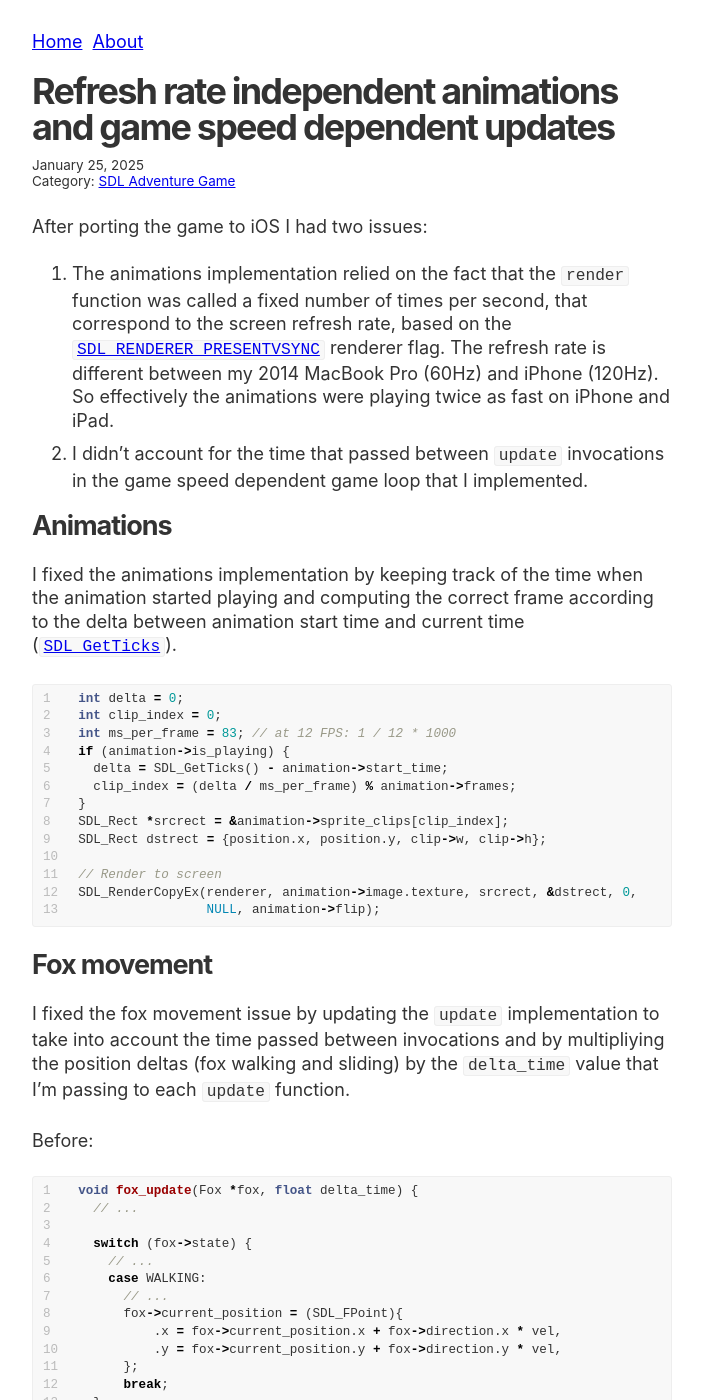
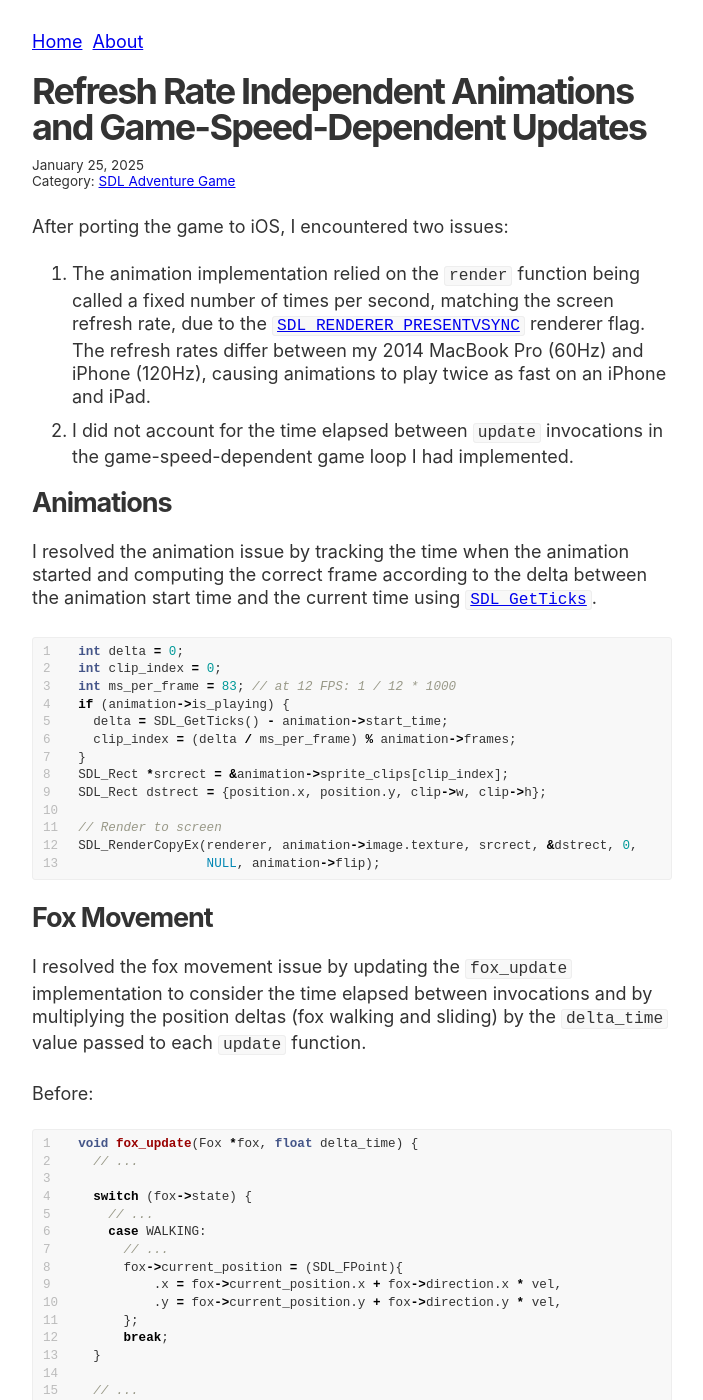
Before and after one commit to curlybracketshq/giovanni.curlybrackets.it, a Jekyll site: the page built from sdl-adventure-game/_posts/2025-01-25-refresh-rate-independent-animations-and-game-speed-dependent-updates.markdown, in a window 1280 px wide and 1400 px high. Shown: the whole window, without its empty margins (288-991 px from the left). Built offline with Jekyll 4.4.1, drawn with Linux system fonts in a browser that asks for light colours.

Commit message:
Improve content

````diff
--- a/sdl-adventure-game/_posts/2025-01-25-refresh-rate-independent-animations-and-game-speed-dependent-updates.markdown
+++ b/sdl-adventure-game/_posts/2025-01-25-refresh-rate-independent-animations-and-game-speed-dependent-updates.markdown
@@ -1,16 +1,16 @@
 ---
-title: Refresh rate independent animations and game speed dependent updates
+title: Refresh Rate Independent Animations and Game-Speed-Dependent Updates
 layout: post
 ---
 
-After porting the game to iOS I had two issues:
+After porting the game to iOS, I encountered two issues:
 
-1. The animations implementation relied on the fact that the `render` function was called a fixed number of times per second, that correspond to the screen refresh rate, based on the [`SDL_RENDERER_PRESENTVSYNC`](https://wiki.libsdl.org/SDL2/SDL_RendererFlags) renderer flag. The refresh rate is different between my 2014 MacBook Pro (60Hz) and iPhone (120Hz). So effectively the animations were playing twice as fast on iPhone and iPad.
-2. I didn't account for the time that passed between `update` invocations in the game speed dependent game loop that I implemented.
+1. The animation implementation relied on the `render` function being called a fixed number of times per second, matching the screen refresh rate, due to the [`SDL_RENDERER_PRESENTVSYNC`](https://wiki.libsdl.org/SDL2/SDL_RendererFlags) renderer flag. The refresh rates differ between my 2014 MacBook Pro (60Hz) and iPhone (120Hz), causing animations to play twice as fast on an iPhone and iPad.
+2. I did not account for the time elapsed between `update` invocations in the game-speed-dependent game loop I had implemented.
 
 ## Animations
 
-I fixed the animations implementation by keeping track of the time when the animation started playing and computing the correct frame according to the delta between animation start time and current time ([`SDL_GetTicks`](https://wiki.libsdl.org/SDL2/SDL_GetTicks)).
+I resolved the animation issue by tracking the time when the animation started and computing the correct frame according to the delta between the animation start time and the current time using [`SDL_GetTicks`](https://wiki.libsdl.org/SDL2/SDL_GetTicks).
 
 ```c
 int delta = 0;
@@ -28,9 +28,9 @@ SDL_RenderCopyEx(renderer, animation->image.texture, srcrect, &dstrect, 0,
                  NULL, animation->flip);
 ```
 
-## Fox movement
+## Fox Movement
 
-I fixed the fox movement issue by updating the `update` implementation to take into account the time passed between invocations and by multipliying the position deltas (fox walking and sliding) by the `delta_time` value that I'm passing to each `update` function.
+I resolved the fox movement issue by updating the `fox_update` implementation to consider the time elapsed between invocations and by multiplying the position deltas (fox walking and sliding) by the `delta_time` value passed to each `update` function.
 
 Before:
 
````
